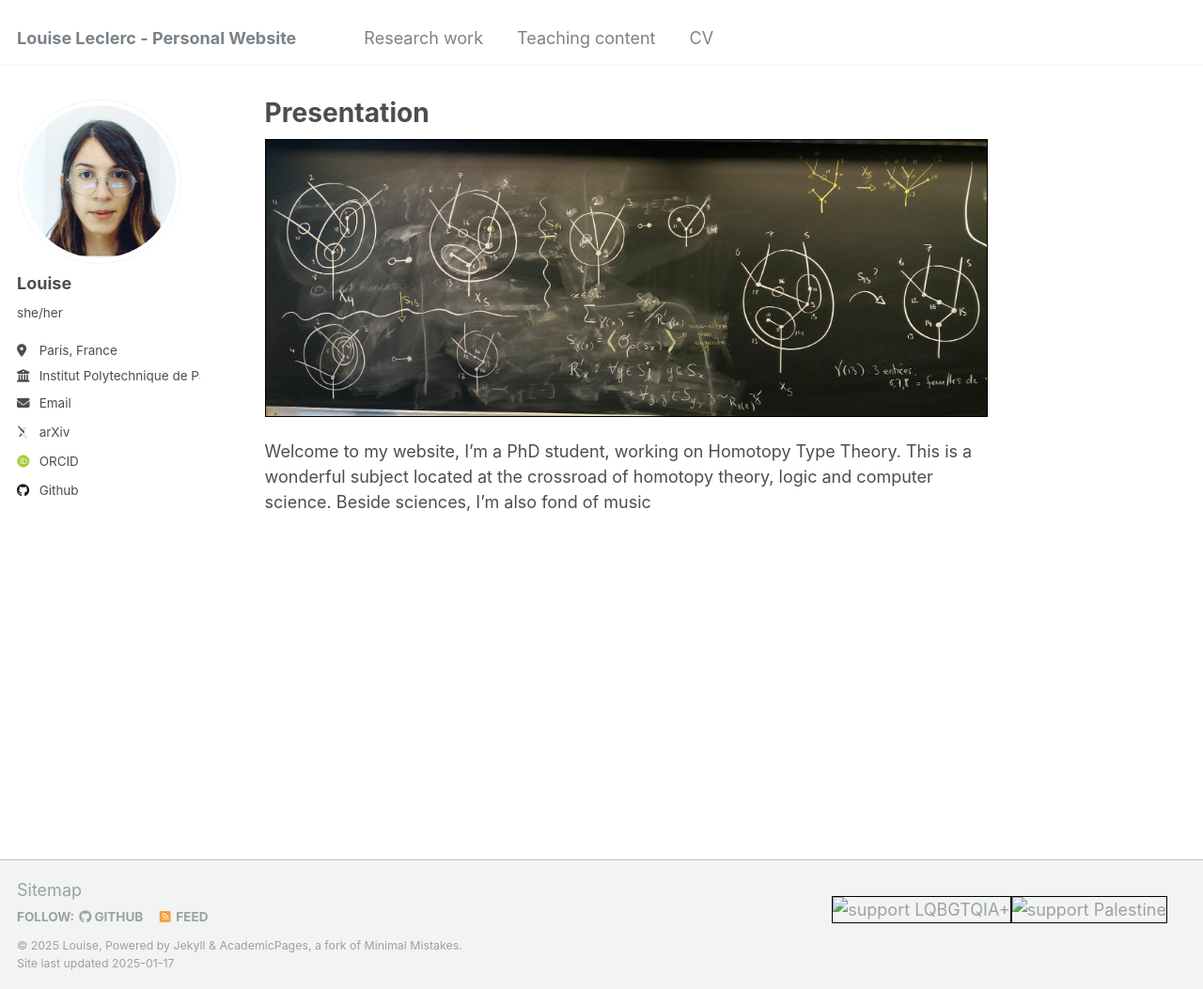
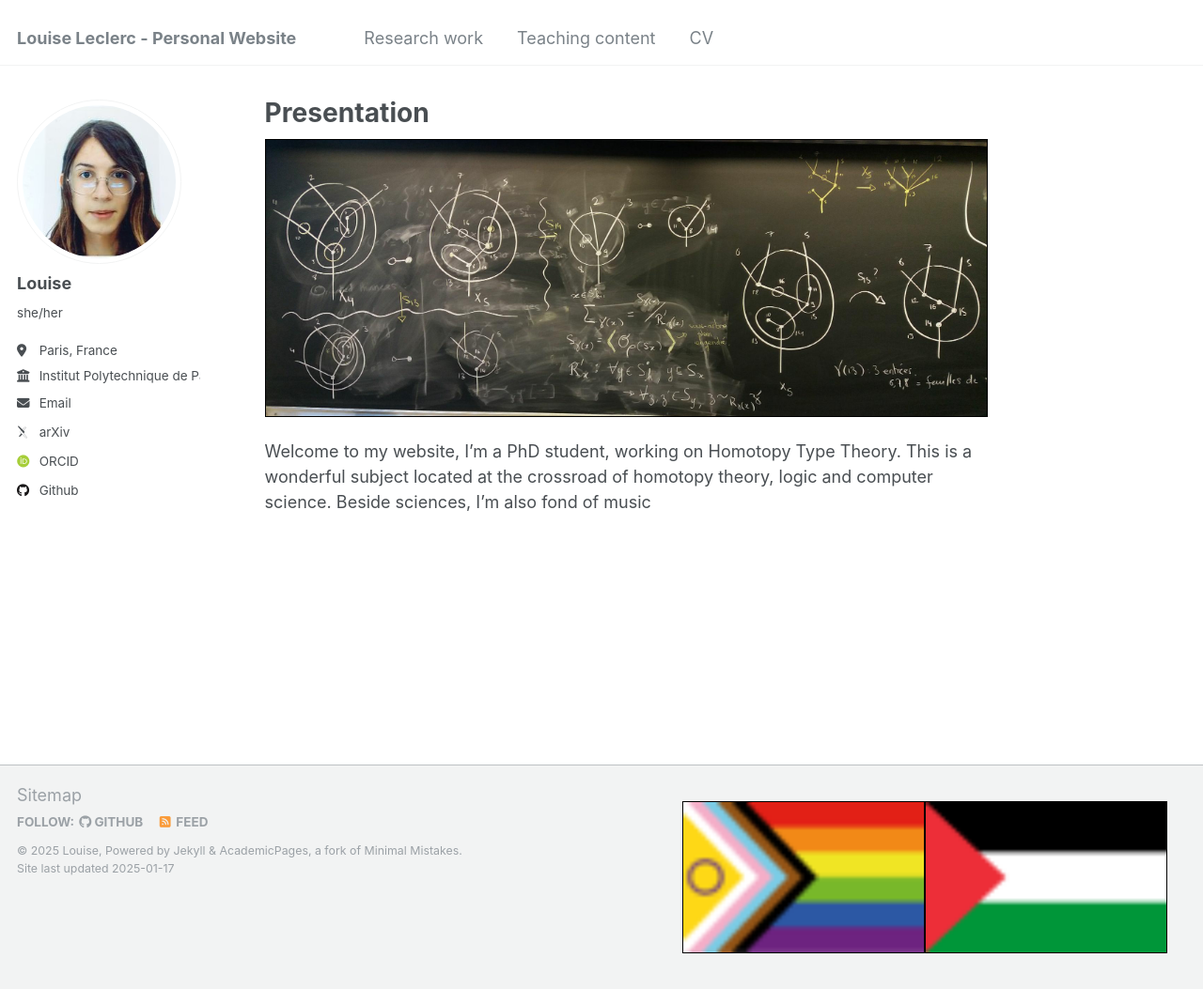
Before and after one commit to luyise/luyise.github.io, a Jekyll site: the page built from _pages/about.md, in a window 1280 px wide and 1053 px high. Shown: the whole window at 94% size. Built offline with Jekyll 4.4.1, drawn with Linux system fonts in a browser that asks for light colours; some web fonts are replaced.

Commit message:
adjusting size

```diff
--- a/_includes/footer/custom.html
+++ b/_includes/footer/custom.html
@@ -18,8 +18,8 @@
 </style>
 
 <div class="container">
-  <img src="/images/progress_pride_128.png" srcset="/images/progress_pride_64.png 64w" sizes="40vw" alt="support LQBGTQIA+" />
-  <img src="/images/palestine_flag_128.png" srcset="/images/palestine_flag_64.png 64w" sizes="40vw" alt="support Palestine" />
+  <img src="/images/progress_pride_128.png" srcset="/images/progress_pride_64.png 64w" sizes="20vw" alt="support LQBGTQIA+" />
+  <img src="/images/palestine_flag_128.png" srcset="/images/palestine_flag_64.png 64w" sizes="20vw" alt="support Palestine" />
 </div>
 <a href="/sitemap/">Sitemap</a>
 <!-- end custom footer snippets -->
```
Also changed, not shown: images/palestine_flag.png (renamed from images/Palestine_flag.png), images/palestine_flag_128.png (added), images/palestine_flag_64.png (added), images/progress_pride_128.png (added), images/progress_pride_64.png (added).
